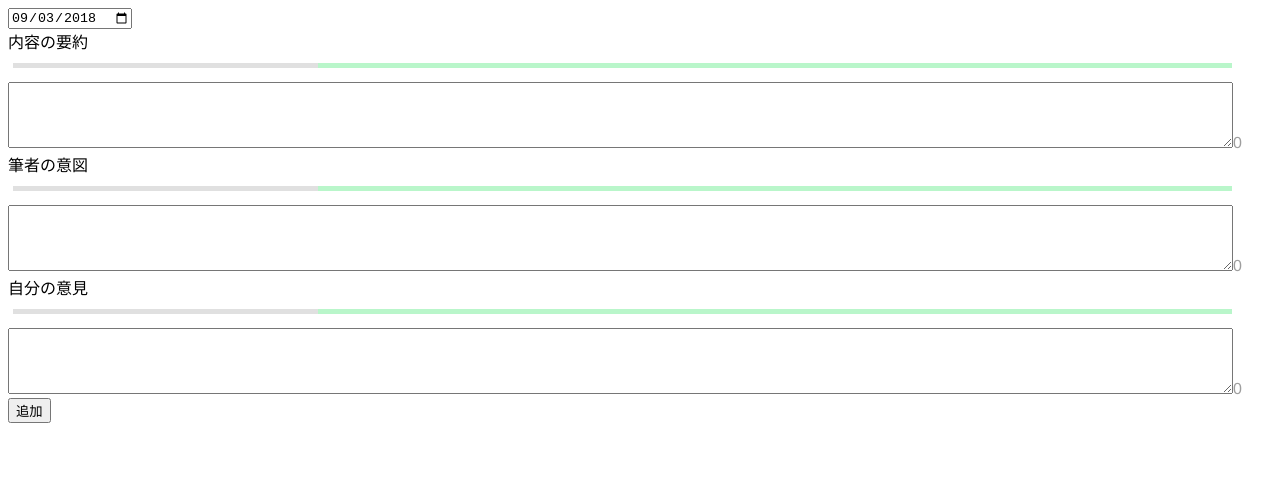
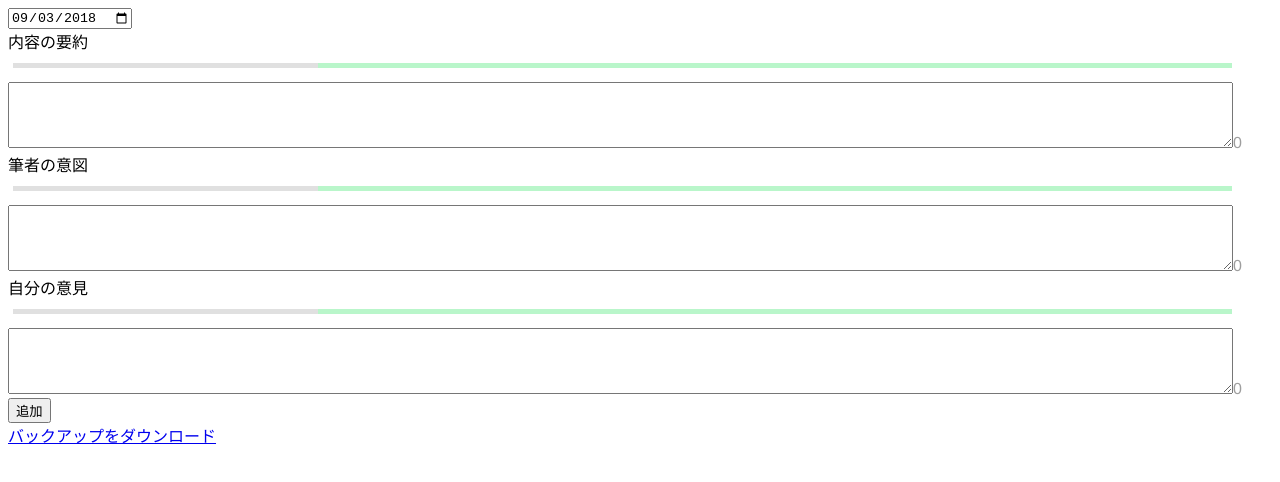
Before and after one commit to satackey/chakadai-app, a Vue app: page /#/ in a window 1280 px wide. Shown: the top 482 px of the page. Built offline with nearby package versions, Linux system fonts and the light colour scheme; the HTML template or start-up script is replaced by a standard one.

Commit message:
バックアップファイル(json)のダウンロード機能を追加

```diff
--- /dev/null
+++ b/src/components/Downloader.vue
@@ -0,0 +1,38 @@
+<template>
+  <a
+    v-bind:href="fileURL"
+    v-bind:download="filename"
+  >バックアップをダウンロード</a>
+</template>
+
+<script>
+export default {
+  name: 'Root',
+  props: [
+    'reports',
+  ],
+  methods: {
+  },
+  computed: {
+    fileURL () {
+      return window.URL.createObjectURL(
+        new Blob(
+          [
+            JSON.stringify(this.reports),
+          ],
+          {
+            type: 'application/json',
+          }
+        )
+      );
+    },
+    filename () {
+      return `chakadai-app_backup-${new Date().toISOString()}.json`;
+    },
+  },
+};
+</script>
+
+<style scoped>
+
+</style>
--- a/src/components/Root.vue
+++ b/src/components/Root.vue
@@ -5,6 +5,9 @@
       v-on:changed="saveEditingReport"
       v-on:add="addReport($event)"
     ></editor>
+    <downloader
+      v-bind:reports="reports"
+    ></downloader>
     <report-viewer v-bind:reports="reports"></report-viewer>
   </div>
 </template>
@@ -15,6 +18,7 @@
 
 <script>
 import Editor from '@/components/editor';
+import Downloader from '@/components/Downloader';
 import ReportViewer from '@/components/ReportViewer';
 
 if (typeof sessionStorage === 'undefined') {
@@ -76,6 +80,7 @@ export default {
   },
   components: {
     Editor,
+    Downloader,
     ReportViewer,
   },
 };
```
